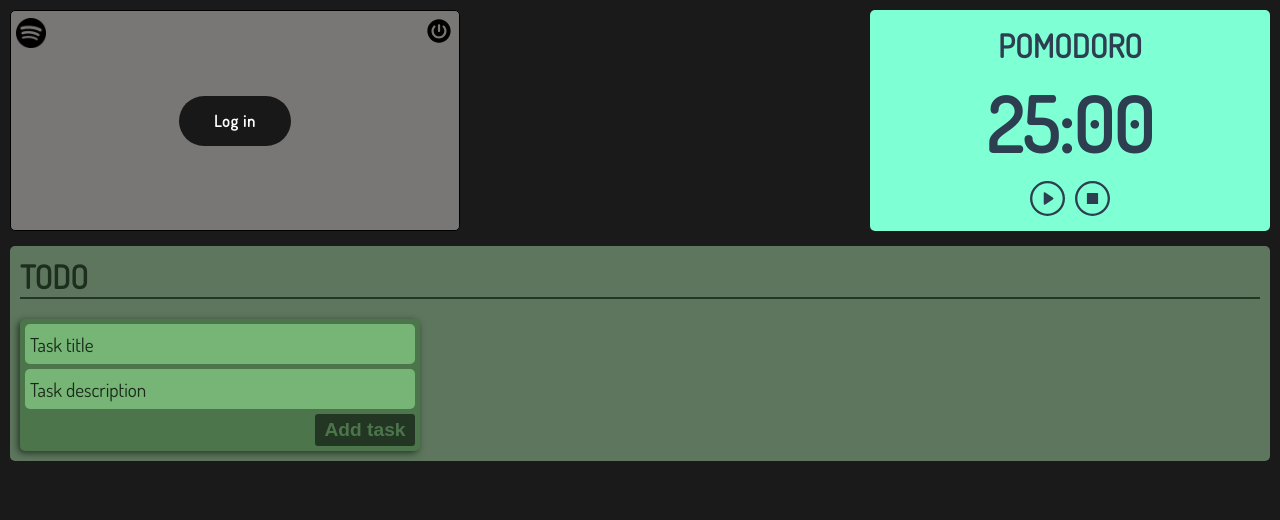
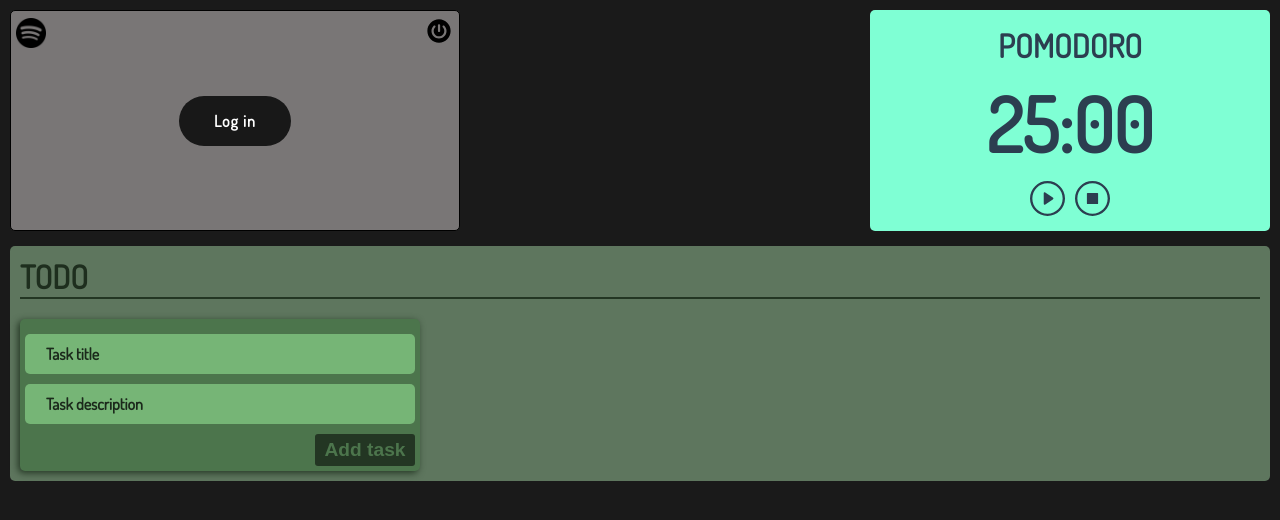
Before and after one commit to JaviVA93/workboard-VUE3, a Vue app: page / in a window 1280 px wide. Shown: the top 520 px of the page. Built offline with nearby package versions, Linux system fonts and the light colour scheme.

Commit message:
todo form labels animation

```diff
--- a/src/components/ToDo/NewIssueForm.vue
+++ b/src/components/ToDo/NewIssueForm.vue
@@ -36,8 +36,14 @@ const color_5 = '#1E2E1E';
 
 <template>
   <div class="new-card-form">
-    <input type="text" placeholder="Task title" ref="titleInput" />
-    <input type="text" placeholder="Task description" ref="textInput" />
+    <div class="field-wrapper">
+      <input type="text" ref="titleInput" id="todo-form-title-field" placeholder=" "/>
+      <label for="todo-form-title-field" class="todo-form-label">Task title</label>
+    </div>
+    <div class="field-wrapper">
+      <input type="text" ref="textInput" id="todo-form-text-field" placeholder=" "/>
+      <label for="todo-form-text-field" class="todo-form-label">Task description</label>
+    </div>
     <button @click="createCard">Add task</button>
   </div>
 </template>
@@ -47,42 +53,87 @@ const color_5 = '#1E2E1E';
   display: flex;
   flex-direction: column;
   align-items: flex-start;
-  gap: 5px;
+
   width: 400px;
+
   background-color: v-bind(color_2);
+  box-shadow: -2px 2px 7px v-bind(color_4);
+
   border: 0px;
   border-radius: 5px;
-  box-shadow: -2px 2px 7px v-bind(color_4);
 
-  padding: 5px;
+  padding: 15px 5px 5px;
+}
+
+.new-card-form .field-wrapper {
+  width: 100%;
+  position: relative;
+
+  height: 2.5rem;
+
+  display: flex;
+  align-items: center;
+}
+
+.new-card-form .field-wrapper:nth-child(1) {
+  margin-bottom: 10px;
 }
 
 .new-card-form input {
+  position: absolute;
   font-family: inherit;
   font-size: 1.2rem;
   width: 100%;
-  height: 2.5rem;
+  height: 100%;
   border: 0;
   border-radius: 5px;
   background-color: v-bind(color_1);
-  padding: 0 5px;
+  padding: 8px 16px 0;
 }
 
-.new-card-form input::placeholder {
-  color: v-bind(color_3)
+.new-card-form .todo-form-label {
+  z-index: 1;
+  position: relative;
+  top: 0px;
+  left: 16px;
+
+  background: v-bind(color_1);
+
+  font-weight: 900;
+  color: v-bind(color_3);
+
+  padding: 1px 5px;
+
+  transition: all 0.5s ease;
+}
+
+.new-card-form .field-wrapper input:focus ~ .todo-form-label {
+  top: -50%;
+  left: 12px;
+  scale: 0.9;
+  background-color: v-bind(color_2);
+  border-radius: 4px;
+}
+
+.new-card-form .field-wrapper input:not(:placeholder-shown) ~ .todo-form-label {
+  top: -50%;
+  left: 12px;
+  scale: 0.9;
+  background-color: v-bind(color_2);
+  border-radius: 4px;
 }
 
 .new-card-form input:focus-visible {
-  outline: 0;
-  border: 0;
+  outline: v-bind(color_3) solid 1px;
 }
 
 .new-card-form button {
   align-self: flex-end;
-
   display: flex;
   align-items: center;
   justify-content: center;
+
+  width: 100px;
 
   color: v-bind(color_2);
   background-color: v-bind(color_4);
@@ -93,8 +144,9 @@ const color_5 = '#1E2E1E';
   border-radius: 3px;
   border: 0;
   padding: 5px;
-  width: 100px;
+  margin-top: 10px;
 }
+
 .new-card-form button:hover {
   background-color: v-bind(color_5);
 }
```
